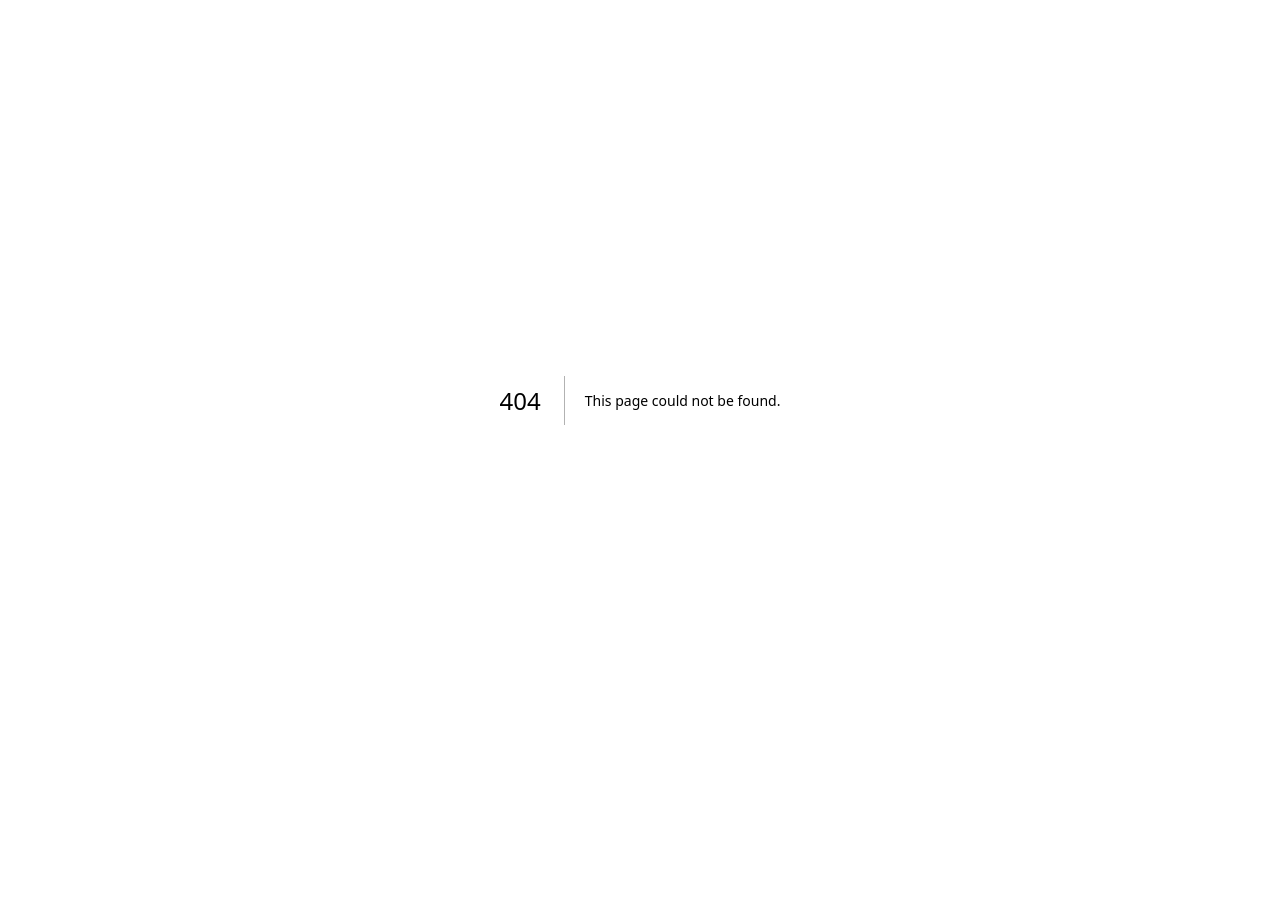
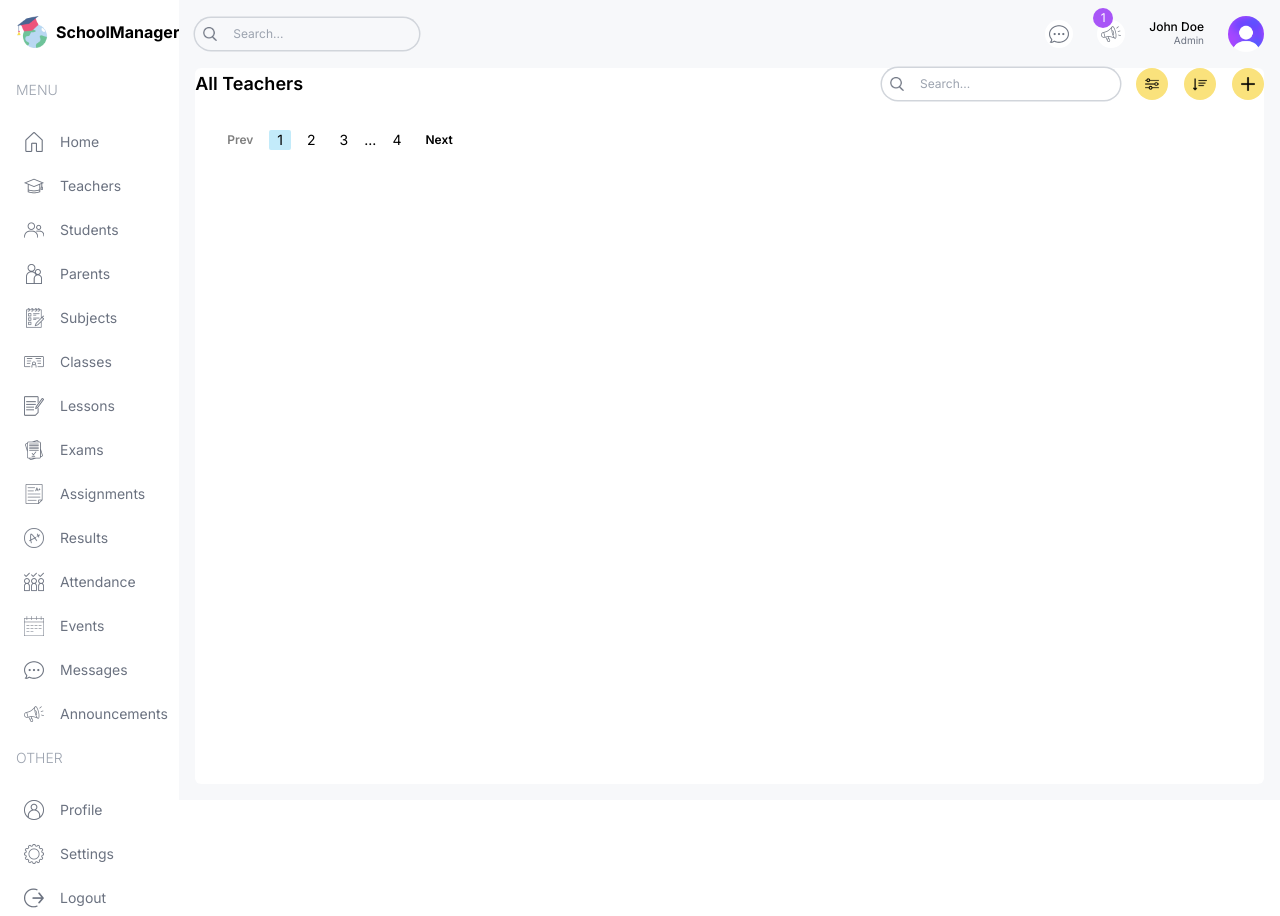
Before and after one commit to rBujar/SchoolManagement, a Next.js app in the folder schoolmanager/: page /list/teachers in a window 1280 px wide. Before the commit this address had no page. Before the commit the page ends 800 px from the top, so only its background shows below. Built offline with nearby package versions, Linux system fonts and the light colour scheme.

Commit message:
created the list table design

```diff
--- /dev/null
+++ b/schoolmanager/src/app/(dashboard)/list/teachers/page.tsx
@@ -0,0 +1,36 @@
+import Pagination from "@/components/Pagination";
+import TableSearch from "@/components/TableSearch";
+import Image from "next/image";
+
+const TeacherListPage = () => {
+  return (
+    <div className='bg-white p4 rounded-md flex-1 m-4 mt-0'>
+      {/* TOP */}
+      <div className="flex items-center justify-between">
+        <h1 className="hidden md:block text-lg font-semibold">All Teachers</h1>
+        <div className="flex flex-col md:flex-row items-center gap-4 w-full md:w-auto">
+          <TableSearch />
+          <div className="flex items-center gap-4 self-end">
+            <button className="w-8 h-8 flex items-center justify-center rounded-full bg-lamaYellow">
+              <Image src="/filter.png" alt="" width={14} height={14}/>
+            </button>
+            <button className="w-8 h-8 flex items-center justify-center rounded-full bg-lamaYellow">
+              <Image src="/sort.png" alt="" width={14} height={14}/>
+            </button>
+            <button className="w-8 h-8 flex items-center justify-center rounded-full bg-lamaYellow">
+              <Image src="/plus.png" alt="" width={14} height={14}/>
+            </button>
+          </div>
+        </div>
+      </div>
+      {/* LIST */}
+      <div className=""></div>
+      {/* PAGINATION */}
+      <div className="">
+        <Pagination />
+      </div>
+    </div>
+  );
+};
+
+export default TeacherListPage;
--- /dev/null
+++ b/schoolmanager/src/components/Pagination.tsx
@@ -0,0 +1,18 @@
+const Pagination = () => {
+      return (
+    <div className='p-4 flex items-center just'>
+        <button disabled className="py-4 px-4 rounded-md bg-state-200 text-xs font-semibold disabled:opacity-50 disabled:cursor-not-allowed">Prev</button>
+        <div className="flex items-center gap-2 text-sm">
+            <button className="px-2 rounded-sm bg-lamaSky ">1</button>
+            <button className="px-2 rounded-sm  ">2</button>
+            <button className="px-2 rounded-sm  ">3</button>
+            ...
+            <button className="px-2 rounded-sm  ">4</button>
+        </div>
+        <button className="py-4 px-4 rounded-md bg-state-200 text-xs font-semibold disabled:opacity-50 disabled:cursor-not-allowed">Next</button>
+    </div>
+
+);
+};
+
+export default Pagination;
--- /dev/null
+++ b/schoolmanager/src/components/TableSearch.tsx
@@ -0,0 +1,16 @@
+import Image from "next/image";
+
+const TableSearch = () => {
+    return (
+        <div className="w-full md:w-auto flex md:flex items-center gap-2 text-xs rounded-full ring-[1.5px] ring-gray-300 px-2">
+            <Image src="/search.png" alt="" width={14} height={14} />
+            <input
+                type="text"
+                placeholder="Search..."
+                className="w-[200px] p-2 bg-transparent outline-none "
+            />
+        </div>
+    );
+};
+
+export default TableSearch;
```
Also changed, not shown: 1 other file (tests, documents, lock files or other folders).
